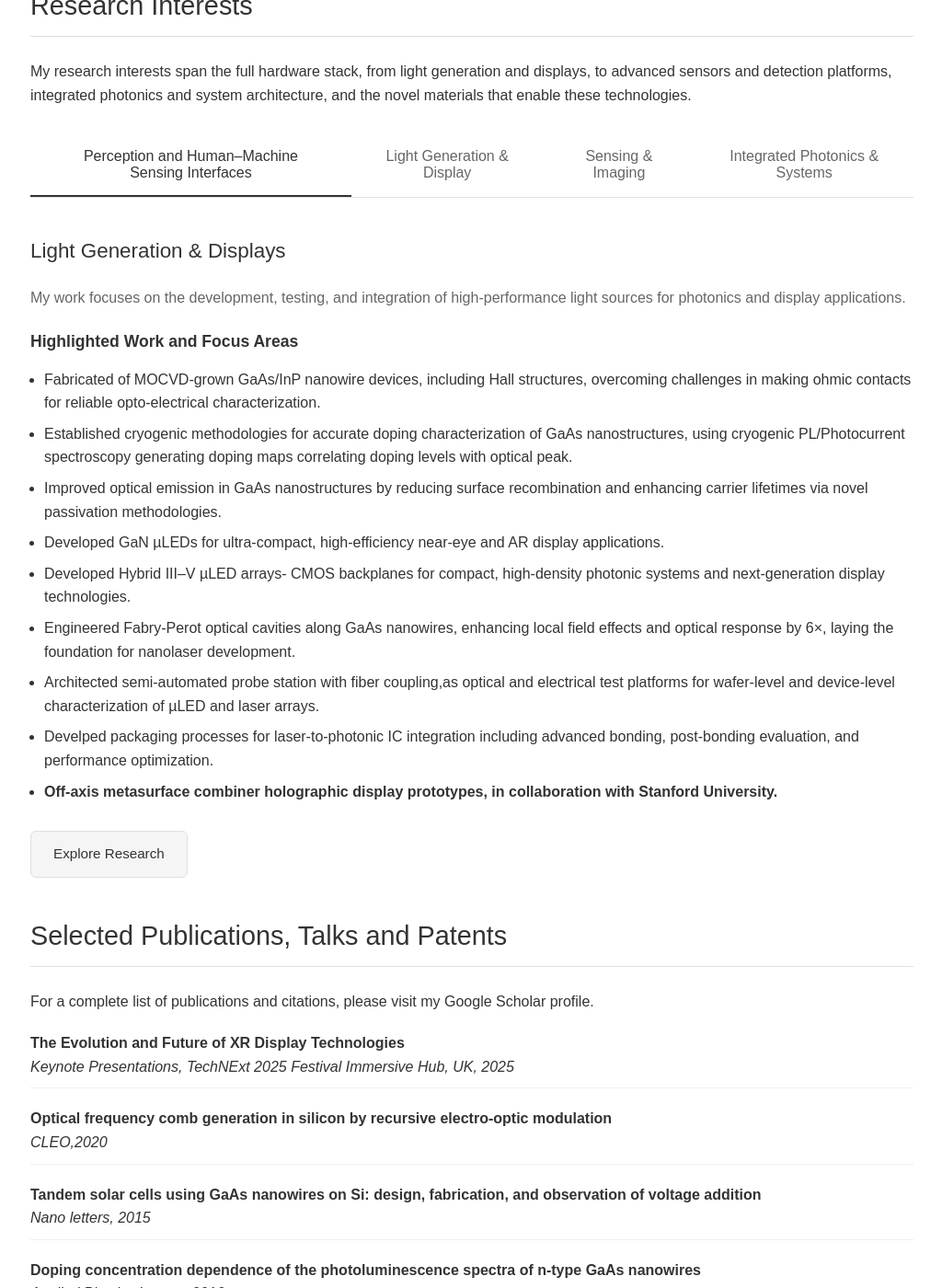
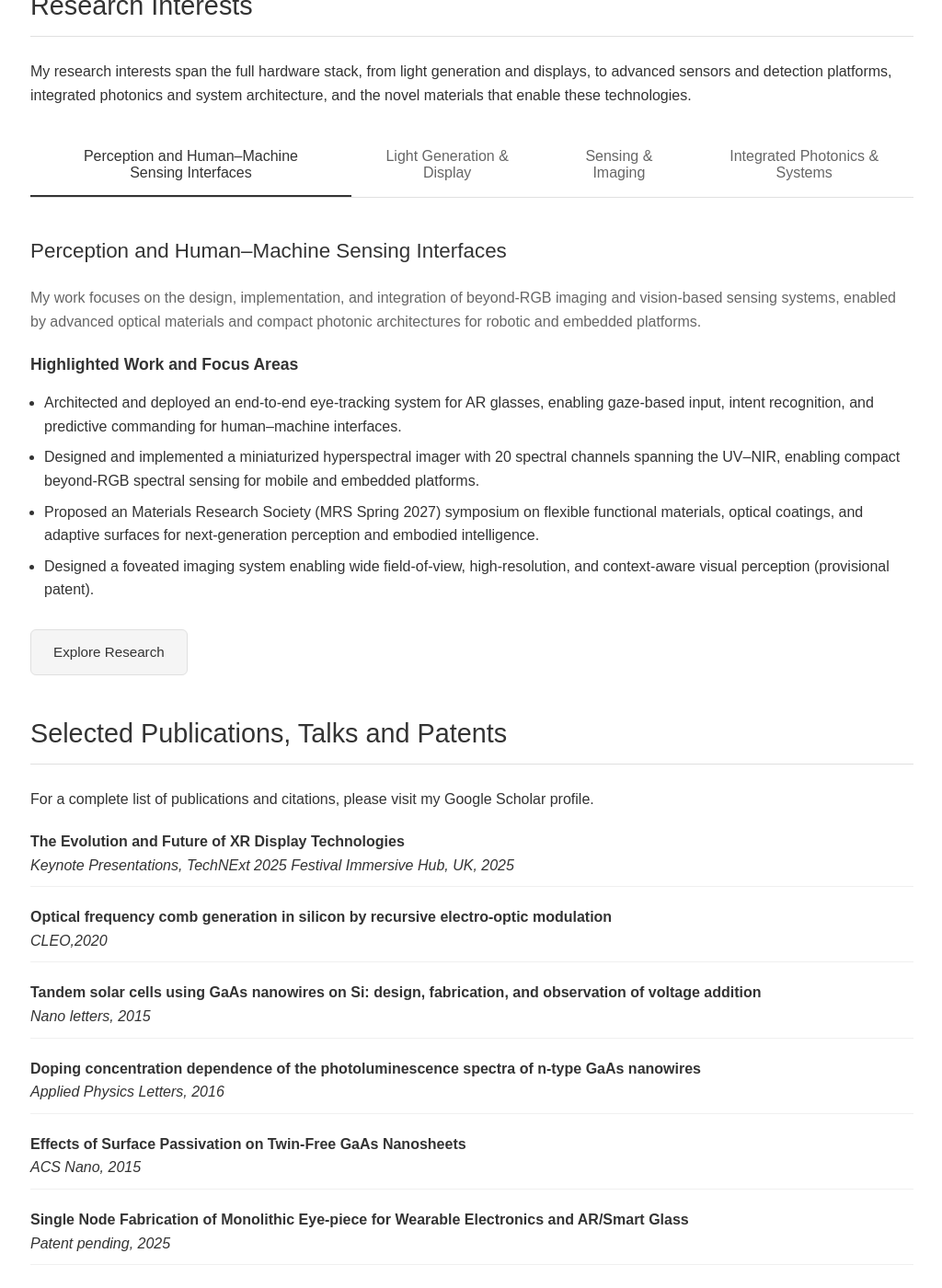
Before and after one commit to shermin-ara/SherminArab.github.io, a Jekyll site: the page built from index.md, in a window 1280 px wide and 1400 px high, scrolled down 759 px. Shown: the whole window at 92% size, without its empty margins (127-1151 px from the left). Built offline with Jekyll 4.4.1, drawn with Linux system fonts in a browser that asks for light colours.

Commit message:
Update index.md

```diff
--- a/index.md
+++ b/index.md
@@ -57,6 +57,22 @@ title: Shermin Arab
 
         </div>
 
+        <div id="materials" class="tab-content">
+        <div style="margin: 40px 0;">
+            <h3>Perception and Human–Machine Sensing Interfaces</h3>
+            <p style="font-size: 1em; color: #666; margin-bottom: 15px;"> My work focuses on the design, implementation, and integration of beyond-RGB imaging and vision-based sensing systems, enabled by advanced optical materials and compact photonic architectures for robotic and embedded platforms.</p>
+
+            <h4>Highlighted Work and Focus Areas</h4>
+            <ul style="margin-bottom: 20px;">
+                <li>Architected and deployed an end-to-end eye-tracking system for AR glasses, enabling gaze-based input, intent recognition, and predictive commanding for human–machine interfaces.</li>
+                <li>Designed and implemented a miniaturized hyperspectral imager with 20 spectral channels spanning the UV–NIR, enabling compact beyond-RGB spectral sensing for mobile and embedded platforms.</li>
+                <li>Proposed an Materials Research Society (MRS Spring 2027) symposium on flexible functional materials, optical coatings, and adaptive surfaces for next-generation perception and embodied intelligence.</li>
+                <li>Designed a foveated imaging system enabling wide field-of-view, high-resolution, and context-aware visual perception (provisional patent).</li>
+            </ul>
+
+            <a href="materials.html" class="explore-button">Explore Research</a>
+        </div>
+    </div>
         <div id="lightgeneration" class="tab-content">
             <div style="margin: 40px 0;">
                 <h3>Light Generation & Displays</h3>
```
